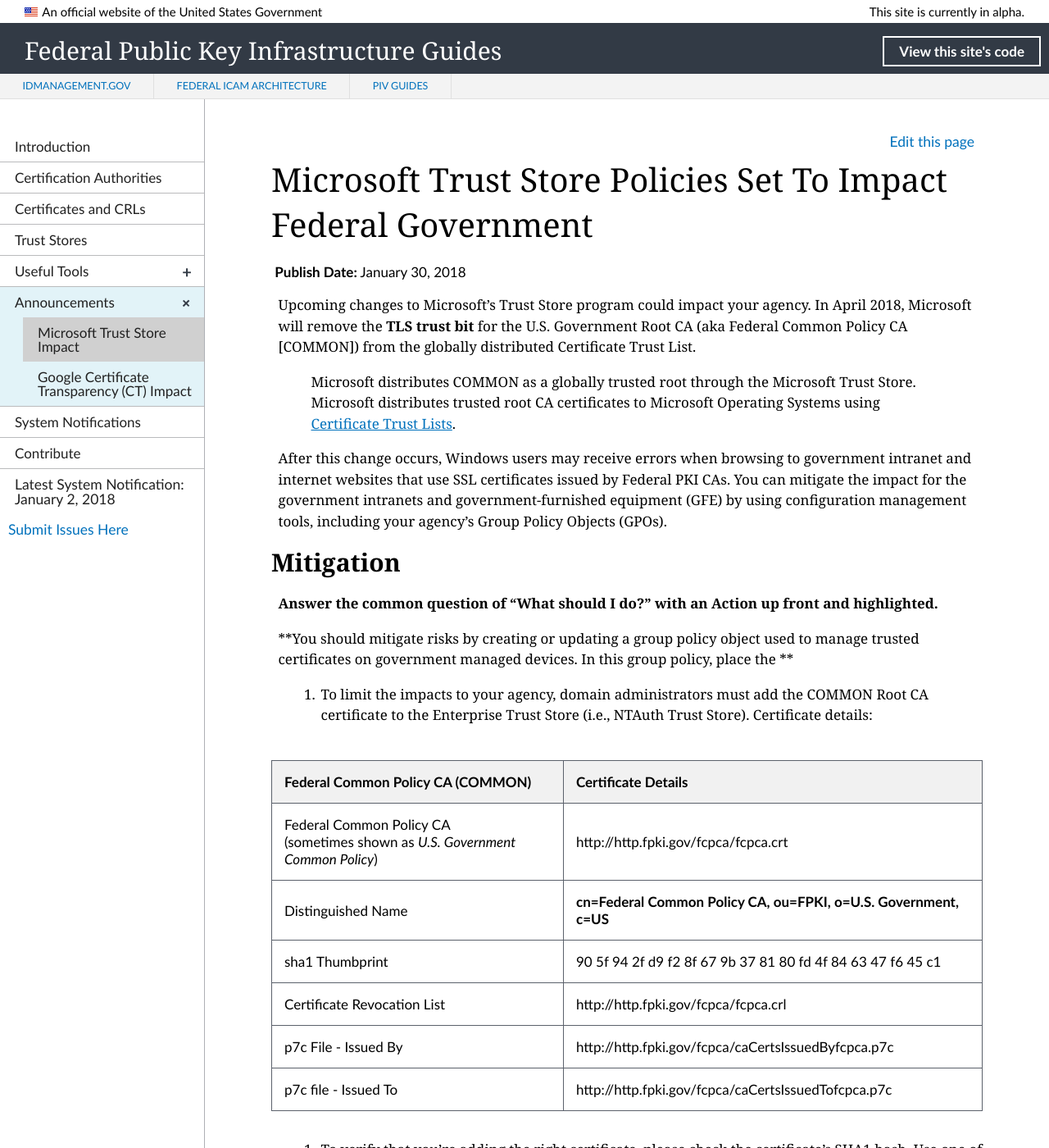
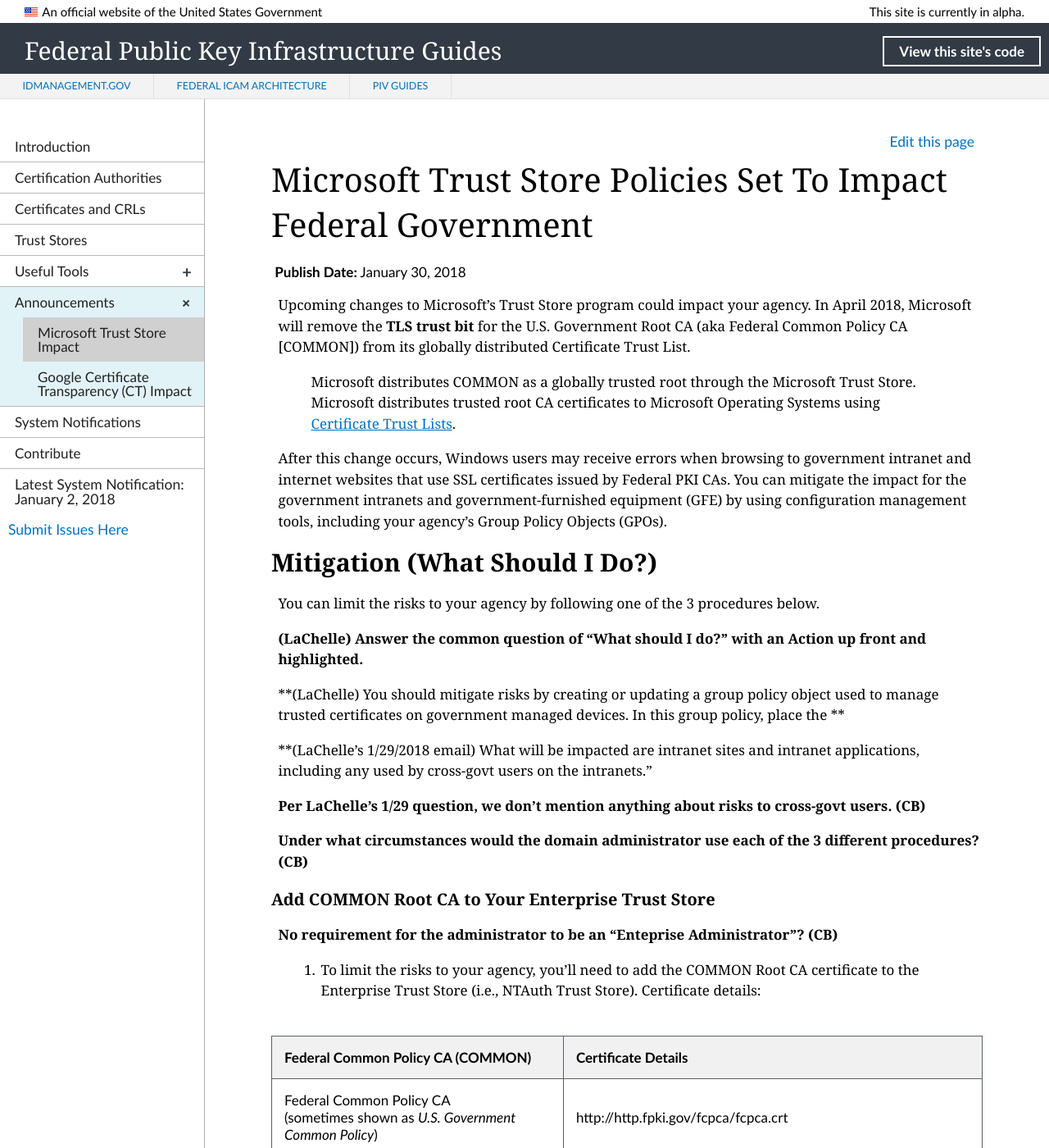
Before and after one commit to GSA/fpki-guides, a Jekyll site: the page built from _announcements/01_microsoft_constraint.md, in a window 1280 px wide and 1400 px high. Shown: the whole window at 82% size. Built offline with Jekyll 4.4.1, drawn with Linux system fonts in a browser that asks for light colours; nearby versions of some CDN libraries; library files that are not in the unit come from our copies; some of the changed text lies outside the part shown.

Commit message:
Update 01_microsoft_constraint.md
Editorial changes and various

````diff
--- a/_announcements/01_microsoft_constraint.md
+++ b/_announcements/01_microsoft_constraint.md
@@ -8,19 +8,29 @@
 description: Upcoming changes to Microsoft's Trust Store program could impact your agency. The U.S. Government has elected to remove the Transport Layer Security (TLS) trust bit for our U.S. Government Root CA<!--Is "CA" used in this context or just "Root"?--> from the Microsoft trust store.  The first impact is anticipated to occur in April 2018&nbsp;&mdash;&nbsp;Windows users will receive errors when browsing to government intranet and internet websites that use SSL certificates issued by Federal PKI CAs. You can mitigate the impact for the government intranets and government-furnished equipment (GFE) by using configuration management tools, including your agency's Group Policy Objects (GPOs).
 ---
 
-Upcoming changes to Microsoft's Trust Store program could impact your agency. In April 2018, Microsoft will remove the **TLS trust bit** for the U.S. Government Root CA (aka Federal Common Policy CA [COMMON]) from the globally distributed Certificate Trust List.
+Upcoming changes to Microsoft's Trust Store program could impact your agency. In April 2018, Microsoft will remove the **TLS trust bit** for the U.S. Government Root CA (aka Federal Common Policy CA [COMMON]) from its globally distributed Certificate Trust List.
 
 > Microsoft distributes COMMON as a globally trusted root through the Microsoft Trust Store.  Microsoft distributes trusted root CA certificates to Microsoft Operating Systems using [Certificate Trust Lists](https://msdn.microsoft.com/en-us/library/windows/desktop/aa376545(v=vs.85).aspx){:target= "_blank"}.
 
 After this change occurs, Windows users may receive errors when browsing to government intranet and internet websites that use SSL certificates issued by Federal PKI CAs. You can mitigate the impact for the government intranets and government-furnished equipment (GFE) by using configuration management tools, including your agency's Group Policy Objects (GPOs).
 
-## Mitigation
+## Mitigation (What Should I Do?)
 
-**Answer the common question of "What should I do?" with an Action up front and highlighted.**
+You can limit the risks to your agency by following one of the 3 procedures below.
 
-**You should mitigate risks by creating or updating a group policy object used to manage trusted certificates on government managed devices.  In this group policy, place the <certificate in the enterprise trust store...etc>**
+**(LaChelle) Answer the common question of "What should I do?" with an Action up front and highlighted.**
 
-1. To limit the impacts to your agency, domain administrators must add the COMMON Root CA certificate to the Enterprise Trust Store (i.e., NTAuth Trust Store). Certificate details:
+**(LaChelle) You should mitigate risks by creating or updating a group policy object used to manage trusted certificates on government managed devices.  In this group policy, place the <certificate in the enterprise trust store...etc>**
+
+**(LaChelle's 1/29/2018 email) What will be impacted are intranet sites and intranet applications, including any used by cross-govt users on the intranets."
+
+**Per LaChelle's 1/29 question, we don't mention anything about risks to cross-govt users. (CB)**
+
+**Under what circumstances would the domain administrator use each of the 3 different procedures? (CB)**
+
+### Add COMMON Root CA to Your Enterprise Trust Store
+**No requirement for the administrator to be an "Enteprise Administrator"? (CB)**
+1. To limit the risks to your agency, you'll need to add the COMMON Root CA certificate to the Enterprise Trust Store (i.e., NTAuth Trust Store). Certificate details:
 
 | **Federal Common Policy CA (COMMON)**  | **Certificate Details**                             |
 | :--------  | :-------------------------------     |
@@ -39,25 +49,25 @@
 		sha1sum <filename>.crt
 ```
 
-3. Add the COMMON Root CA certificate by using the Group Policy Object (GPO) **or** the _certutil_ tool.
+3. Add the COMMON Root CA certificate by using the Group Policy Object (GPO) **or the _certutil_ tool.
 
 ### (Recommended) GPO Method
-1.	Log into a Domain Controller server as a member of the **Enterprise Administrators** group.
-2.	Open the GPMC: _gpmc.msc_
-3.	Within the appropriate GPO applied to the Domain Controllers, go to _Computer Configuration\Policies\Windows Settings\Security Settings\Public Key Policies\ _.
-4.	Right-click **Trusted Root Certification Authorities**, and then click **Import**.
-5.	On the **Welcome to the Certificate Import Wizard** page, click **Next**.
-6.	On the **File to Import** page, enter the path to the certificate files (e.g., _\\adfsresource\c$\fcpca.cer_), and then click **Next**.
-7.	On the **Certificate Store** page, click **Place all certificates in the following store**, and then click **Next**.
-8.	On the **Completing the Certificate Import Wizard** page, verify your information, and then click **Finish**.
-9.	Use the command: _gpupdate /force at the command line_ to replicate the group policy, or wait for it to replicate based on your replication time and settings.
-10.	Open **MMC.exe &gt; File &gt; Add/Remove Snap-in &gt; Certificates &gt; Computer account &gt; Local computer**, and then click **OK**.
+1. Log into a Domain Controller server as a member of the **Enterprise Administrators** group.<!--Plural "Administrators" is correct?  Consistency issue.-->
+2. Open the GPMC: _gpmc.msc_
+3. Within the appropriate GPO applied to the Domain Controllers, go to _Computer Configuration\Policies\Windows Settings\Security Settings\Public Key Policies\ _.
+4. Right-click **Trusted Root Certification Authorities**, and then click **Import**.
+5. On the **Welcome to the Certificate Import Wizard** page, click **Next**.
+6. On the **File to Import** page, enter the path to the certificate files (e.g., _\\adfsresource\c$\fcpca.cer_), and then click **Next**.
+7. On the **Certificate Store** page, click **Place all certificates in the following store**, and then click **Next**.
+8. On the **Completing the Certificate Import Wizard** page, verify your information, and then click **Finish**.
+9. Use the command: _gpupdate /force at the command line_ to replicate the group policy, or wait for it to replicate based on your replication time and settings.
+10. Open **MMC.exe &gt; File &gt; Add/Remove Snap-in &gt; Certificates &gt; Computer account &gt; Local computer**, and then click **OK**.
 In the **Certificate (Local Computer) &gt; Trusted Root Certification Authorities &gt; Certificates** folder, you should see a certificate **Issued to** and **Issued by Federal Common Policy CA**.
 11. Right-click on the **Federal Common Policy CA certificate**, and then click **properties** to verify that COMMON is enabled for all purposes.
 
 ### Certutil Method
 
-You must have **Enterprise Admin** permissions for the domain to use _certutil_.
+Add the COMMON Root CA certificate by using the _certuil_ tool.  You must have **Enterprise Administrator** permissions for the domain to use _certutil_.<!--Above we say "Enterprise Administrators Group." Consistency issue. If that is correct, then should this person also be in the Enterprise Administators Group? Windows-related group?-->
 
 1. To publish/add a certificate to NTAuth, enter command:
 
````
